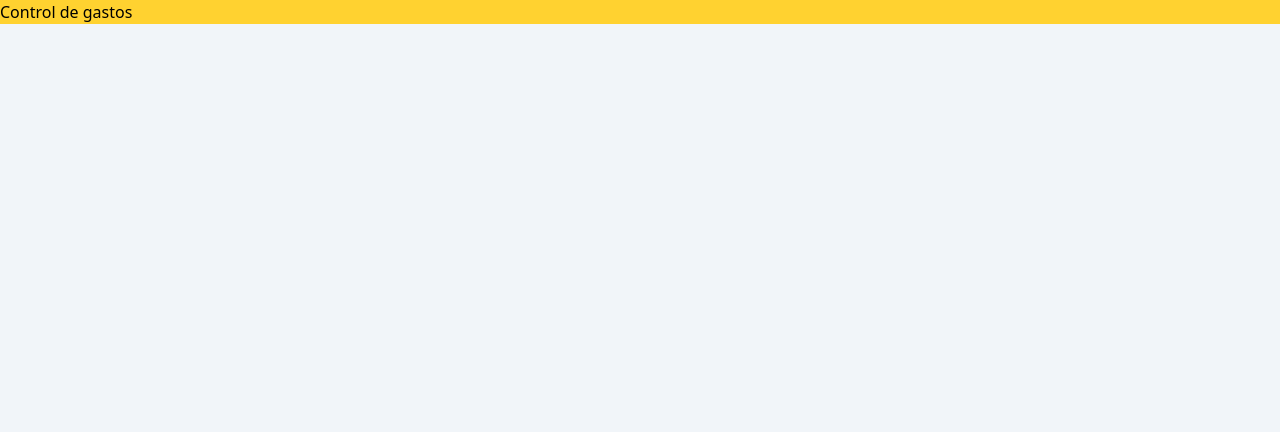
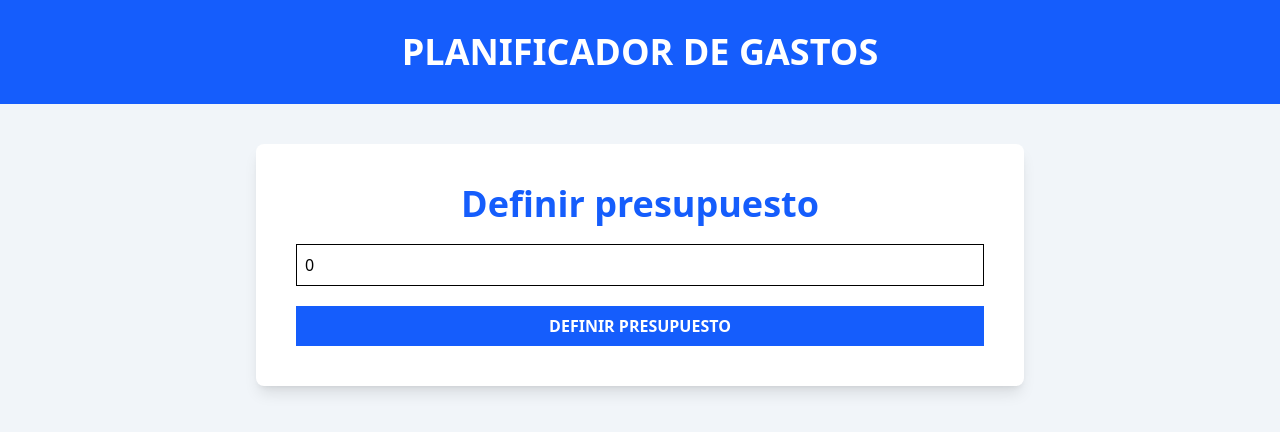
Before and after one commit to Sergio-NunezP/Control-Gastos, a React (Vite) app: page / in a window 1280 px wide. Shown: the top 432 px of the page. Built offline with nearby package versions, Linux system fonts and the light colour scheme.

Commit message:
Se comienza a crear el formulario

```diff
--- a/src/App.tsx
+++ b/src/App.tsx
@@ -1,10 +1,19 @@
+import BudgetForm from "./components/BudgetForm"
 
 
 function App() {
 
   return (
     <>
-      <h1 className="bg-amber-300">Control de gastos</h1>
+      <header className="bg-blue-600 py-8  max-h-72">
+        <h1 className="uppercase text-center font-black text-4xl text-white">
+          Planificador de Gastos
+        </h1>
+      </header>
+
+      <div className="max-w-3xl mx-auto bg-white shadow-lg rounded-lg mt-10 p-10">
+        <BudgetForm />
+      </div>
     </>
   )
 }
--- /dev/null
+++ b/src/components/BudgetForm.tsx
@@ -0,0 +1,39 @@
+import { useState } from "react"
+
+
+export default function BudgetForm() {
+
+    const [budget, setBudget] = useState(0)
+
+    const handleChange = (e: React.ChangeEvent<HTMLInputElement>) => {
+        setBudget(e.target.valueAsNumber)
+    }
+
+
+    return (
+
+        <form className="space-y-5">
+            <div className="flex flex-col space-y-5">
+                <label htmlFor="budget" className="text-4xl text-blue-600 font-bold text-center">
+                    Definir presupuesto
+                </label>
+                <input
+                    id="budget"
+                    type="number"
+                    className="w-full bg-white border bordger-gray-200 p-2"
+                    placeholder="Define Tu Presupuesto"
+                    name="budget"
+                    value={budget}
+                    onChange={handleChange}
+                />
+            </div>
+
+            <input
+                type="submit"
+                value='Definir presupuesto'
+                className="bg-blue-600 hover:bg-blue-700 cursor-pointer w-full p-2 text-white font-black uppercase"
+            />
+
+        </form>
+    )
+}
```
